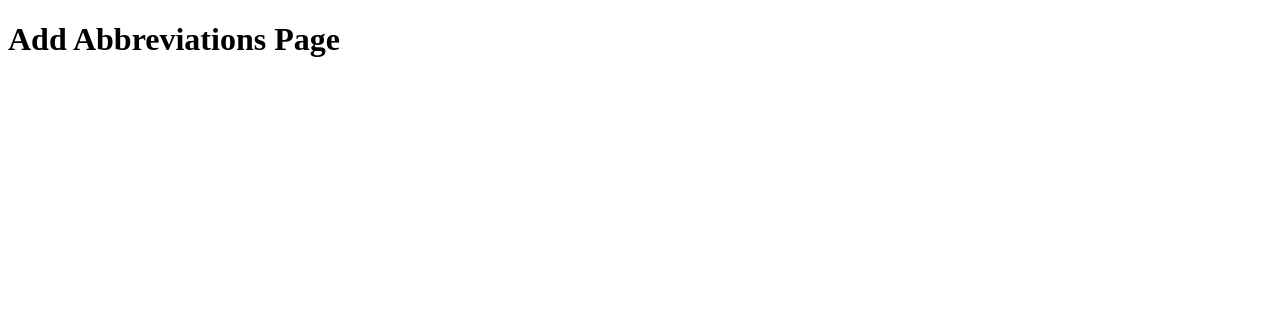
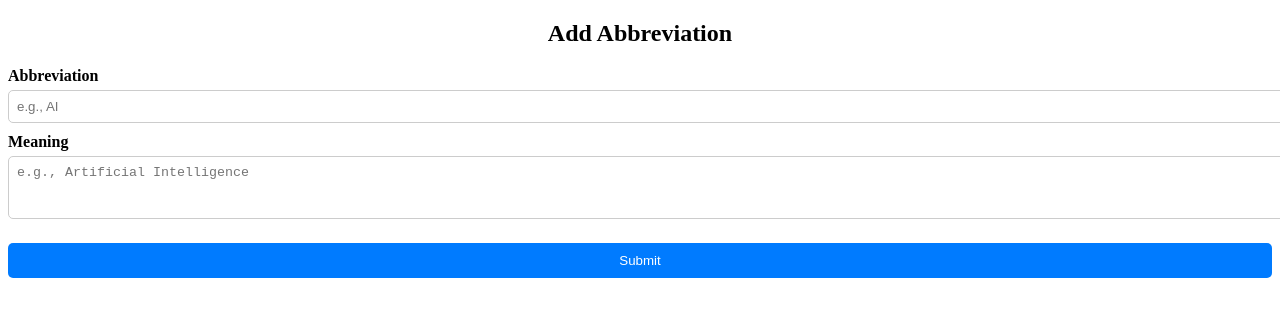
Before and after one commit to optimus-prime-01/IAF, a React (Create React App) app in the folder VayuReader_AdminDashboard/frontend/: page /add-abbreviations in a window 1280 px wide. Shown: the top 316 px of the page. Built offline with nearby package versions, Linux system fonts and the light colour scheme.

Commit message:
Update AddAbbreviations.js

```diff
--- a/VayuReader_AdminDashboard/frontend/src/components/AddAbbreviations.js
+++ b/VayuReader_AdminDashboard/frontend/src/components/AddAbbreviations.js
@@ -1,4 +1,80 @@
-import React from 'react';
+import React, { useState } from 'react';
+import axios from 'axios';
+
 export default function AddAbbreviations() {
-  return <h1 className="p-10">Add Abbreviations Page</h1>;
+  const [abbreviation, setAbbreviation] = useState('');
+  const [meaning, setMeaning] = useState('');
+  const [message, setMessage] = useState('');
+
+  const handleSubmit = async (e) => {
+    e.preventDefault();
+
+    if (!abbreviation.trim() || !meaning.trim()) {
+      setMessage('Please fill in both fields.');
+      return;
+    }
+
+    try {
+      const response = await axios.post('http://localhost:5000/api/abbreviation/add', {
+        abbreviation,
+        meaning,
+      });
+
+      if (response.status === 201) {
+        setMessage('✅ Abbreviation added successfully!');
+        setAbbreviation('');
+        setMeaning('');
+      } else {
+        setMessage('Something went wrong.');
+      }
+    } catch (error) {
+      console.error('Error submitting abbreviation:', error);
+      setMessage('❌ Error adding abbreviation.');
+    }
+  };
+
+  return (
+    <div className="flex flex-col items-center justify-center min-h-screen bg-gradient-to-br from-blue-50 to-blue-200 px-4">
+      <div className="bg-white rounded-2xl shadow-lg p-10 w-full max-w-xl">
+        <h2 className="text-2xl font-bold text-gray-800 mb-6 text-center">Add Abbreviation</h2>
+
+        {message && (
+          <div className="mb-4 text-center text-sm font-medium text-blue-800 bg-blue-100 px-4 py-2 rounded">
+            {message}
+          </div>
+        )}
+
+        <form onSubmit={handleSubmit} className="space-y-6">
+          <div>
+            <label className="block text-gray-700 font-medium mb-2">Abbreviation</label>
+            <input
+              type="text"
+              value={abbreviation}
+              onChange={(e) => setAbbreviation(e.target.value)}
+              placeholder="e.g., AI"
+              className="w-full px-4 py-2 border border-gray-300 rounded-lg focus:outline-none focus:ring-2 focus:ring-blue-400"
+            />
+          </div>
+
+          <div>
+            <label className="block text-gray-700 font-medium mb-2">Meaning</label>
+            <textarea
+              value={meaning}
+              onChange={(e) => setMeaning(e.target.value)}
+              placeholder="e.g., Artificial Intelligence"
+              rows="3"
+              className="w-full px-4 py-2 border border-gray-300 rounded-lg resize-none focus:outline-none focus:ring-2 focus:ring-blue-400"
+            />
+          </div>
+
+          <button
+            type="submit"
+            className="w-full bg-blue-600 hover:bg-blue-700 text-white font-semibold py-2 rounded-lg transition duration-200"
+          >
+            Submit
+          </button>
+        </form>
+      </div>
+    </div>
+  );
 }
```
